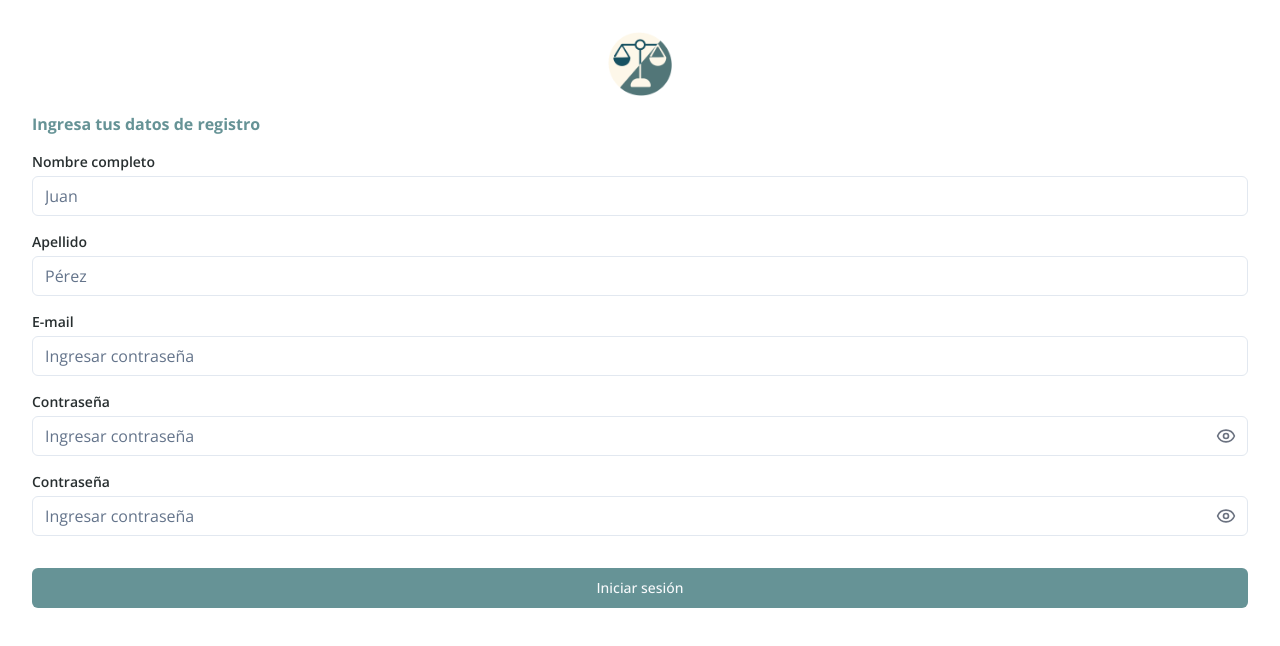
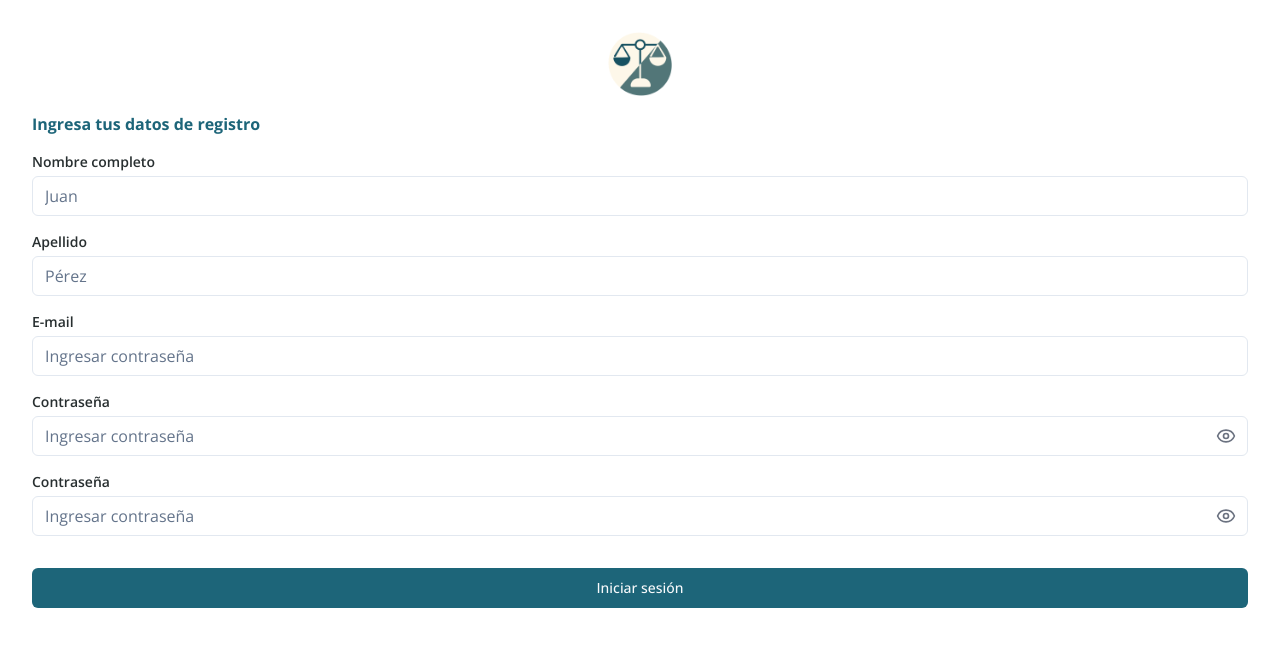
Before and after one commit to urionafacu/fair-split, a Next.js app: page /register in a window 1280 px wide. Shown: the top 646 px of the page. Built offline with nearby package versions, Linux system fonts and the light colour scheme.

Commit message:
fix(colors): change primary color

```diff
--- a/app/(auth)/login/page.tsx
+++ b/app/(auth)/login/page.tsx
@@ -25,7 +25,7 @@ const Login = () => {
       <section className='w-full md:w-1/2 md:p-12'>
         <div className='flex flex-row items-center gap-4 mt-10'>
           <Image src={Logo} priority alt='logo' className='size-20' />
-          <h1 className='text-2xl font-extrabold text-dark-green'>FairSplit</h1>
+          <h1 className='text-2xl font-extrabold text-primary'>FairSplit</h1>
         </div>
         <LoginForm className='mt-12' />
       </section>
--- a/app/globals.css
+++ b/app/globals.css
@@ -20,8 +20,8 @@ body {
     --card-foreground: 222.2 84% 4.9%;
     --popover: 0 0% 100%;
     --popover-foreground: 222.2 84% 4.9%;
-    --primary: #669396;
-    --dark-green: #1D6579;
+    --green: #669396;
+    --primary: #1D6579;
     --yellow: #FDF7E9;
     --white: #F1F4F4;
     --dark: #282F30;
--- a/organisms/HeaderHome/index.tsx
+++ b/organisms/HeaderHome/index.tsx
@@ -32,7 +32,7 @@ const HeaderHome = ({ user, expenses, groups }: Props) => {
         <div className='flex flex-row justify-between'>
           <section className='flex flex-row gap-6'>
             <Image src={Logo} alt='logo' className='w-20 h-20 md:w-32 md:h-32 lg:w-40 lg:h-40' />
-            <h1 className='text-4xl font-bold text-dark-green self-center'>FairSplit</h1>
+            <h1 className='text-4xl font-bold text-primary self-center'>FairSplit</h1>
           </section>
           <Button
             variant='outline'
```
